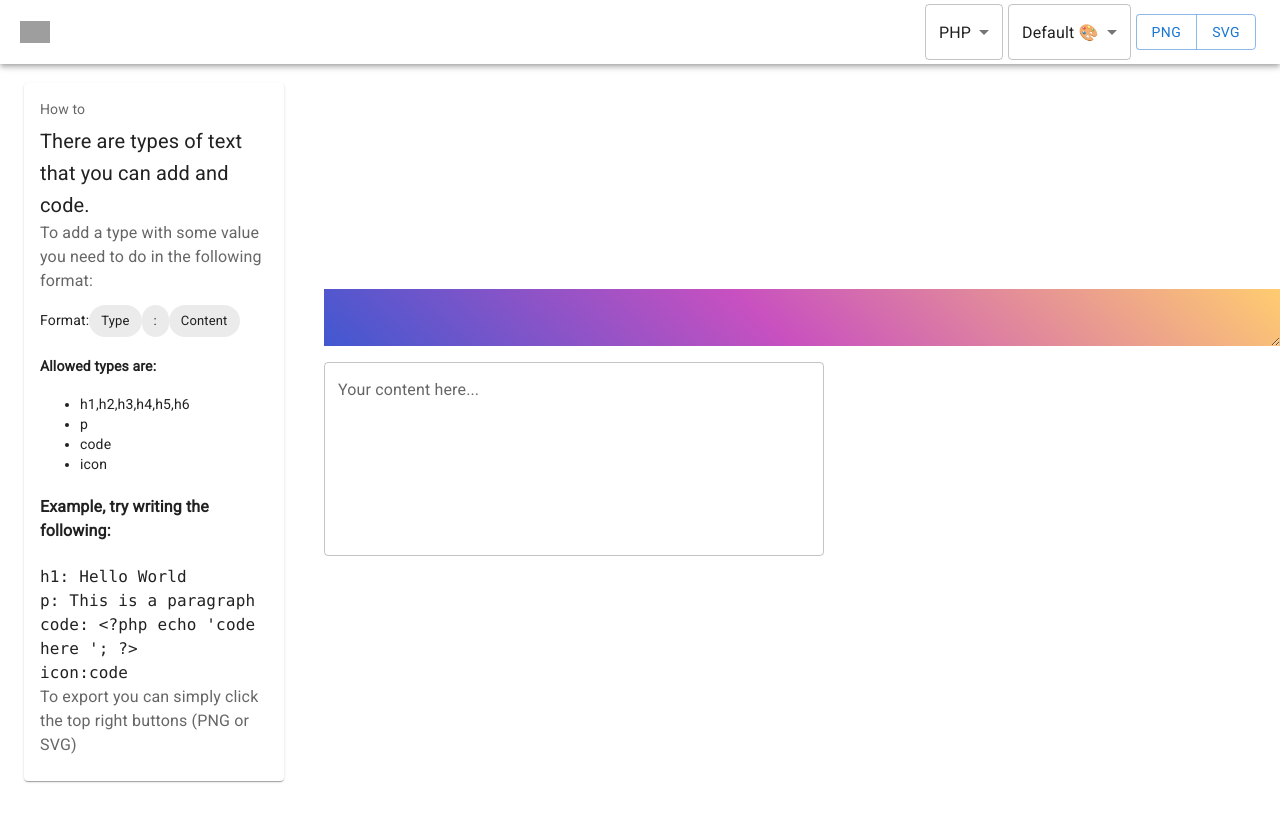
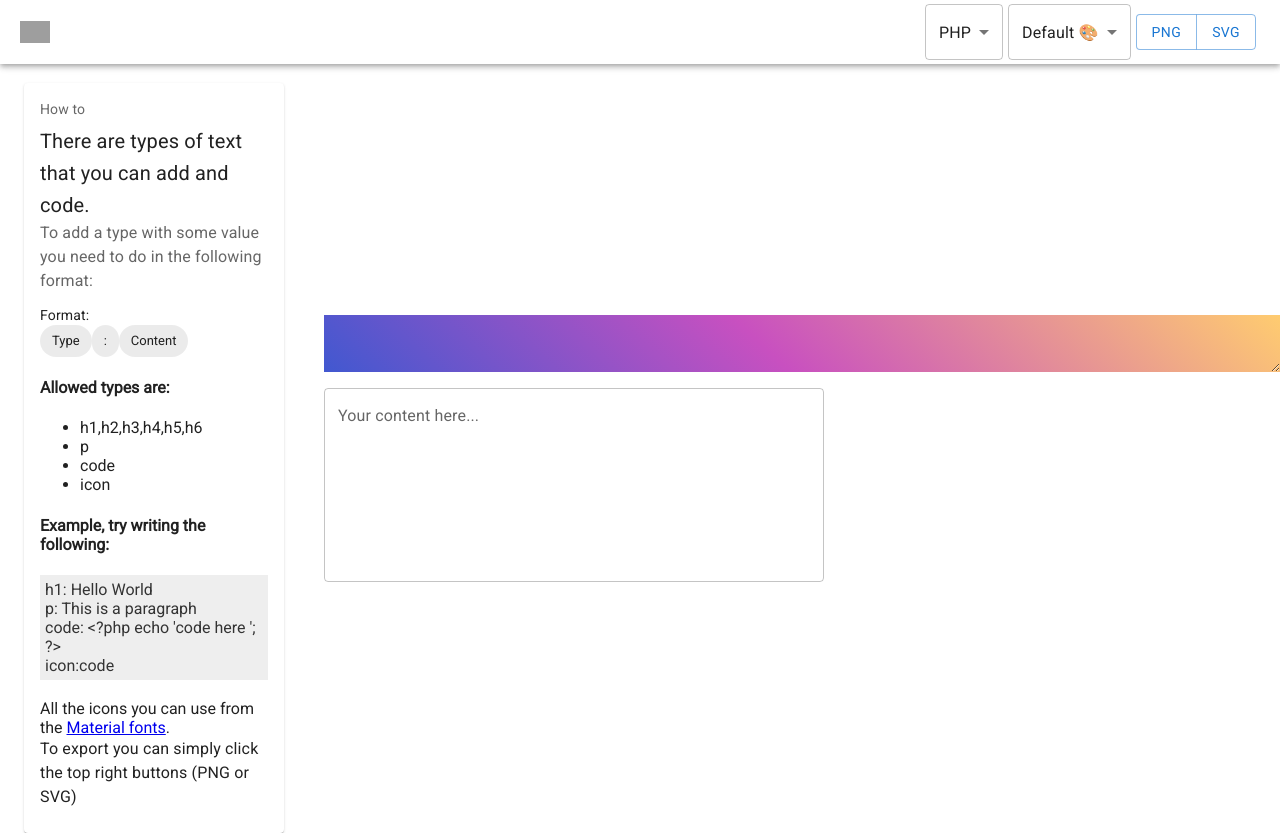
Before and after one commit to Programerat/code, a React (Create React App) app: page / in a window 1280 px wide. Before the commit the page ends 800 px from the top, so only its background shows below. Built offline with nearby package versions, Linux system fonts and the light colour scheme; grey boxes are pictures that could not be loaded.

Commit message:
More changes

```diff
--- a/public/backgrounds.css
+++ b/public/backgrounds.css
@@ -12,8 +12,7 @@
     overflow: hidden;
     font-size: 20px;
     line-height: 1.4;
-    background: rgba(1,1,1,0.75) !important;
-    backdrop-filter: blur(7px);
+    background: rgba(1,1,1, 0.9) !important;
 }
 
 .warm-flame {
--- a/src/App.js
+++ b/src/App.js
@@ -194,6 +194,7 @@ const App = () => {
           <Box mt={2}>
             <TextField
               multiline
+              id="editor"
               label="Your content here..."
               onKeyDown={handleKeyPress}
               onChange={(e) => {updateResult(e.target.value)}}
--- a/src/DocumentationCard.js
+++ b/src/DocumentationCard.js
@@ -34,6 +34,7 @@ export default function DocsCard() {
             </Typography>
             <Typography variant="body2">
                 Format:
+            </Typography>
             <Chip label="Type" />
             <Chip label=":" />
             <Chip label="Content" />
@@ -44,18 +45,21 @@ export default function DocsCard() {
                 <li>code</li>
                 <li>icon</li>
             </ul>
-            </Typography>
-            <Typography color="text">
+
             <h4>Example, try writing the following:</h4>
-                <code>
+            <div
+                style={ {background: '#eee', color: '#333', padding: '5px'}}
+                onClick={() => {document.getElementById('editor').value = 'h1:Hello World \np:This is a paragraph\ncode:<?php echo "test"; ?>';}}
+            >
                 h1: Hello World <br />
                 p: This is a paragraph <br />
                 code: {"<?php echo 'code here '; ?>"}<br />
                 icon:code
-                </code>
-
-            </Typography>
-            <Typography color={"text.secondary"}>
+            </div>
+            <br />
+            All the icons you can use from the <a href="https://fonts.google.com/icons">Material fonts</a>.
+            <br />
+            <Typography color={"text.primary"}>
                 To export you can simply click the top right buttons (PNG or SVG)
             </Typography>
         </CardContent>
```
Lines whose indentation alone changed are shown as unchanged.
